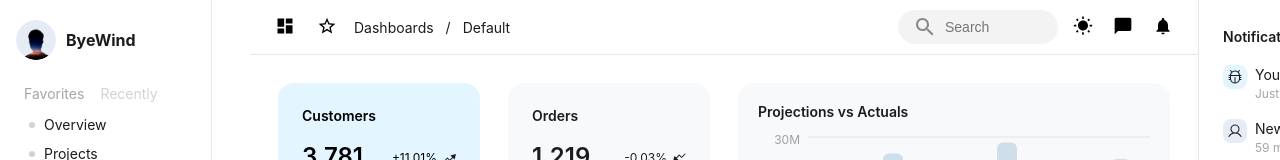
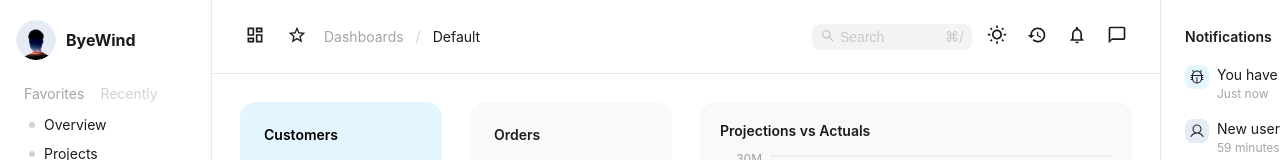
Before and after one commit to sky-blue-git/Juspay-dashboard, a React (Vite) app: page /dashboard in a window 1280 px wide. Shown: the top 160 px of the page. Built offline with nearby package versions, Linux system fonts and the light colour scheme.

Commit message:
header changes

```diff
--- a/src/components/Dashboard.css
+++ b/src/components/Dashboard.css
@@ -44,6 +44,6 @@ body {
   background-color: var(--bg-color);
   color: var(--text-color);
   display: grid;
-  grid-template-columns: 250px 1fr 250px;
+  grid-template-columns: 212px 1fr 280px;
   height: 100vh;
 }
--- a/src/components/Dashboard.jsx
+++ b/src/components/Dashboard.jsx
@@ -18,7 +18,6 @@ const Dashboard = () => {
     <div className="dashboard-container">
       <Sidebar />
       <div className="main-content">
-        {/* Pass toggleTheme function to Header */}
         <Header toggleTheme={toggleTheme} />
         <Graphs />
       </div>
--- a/src/components/dashboardComponents/Contacts.css
+++ /dev/null
@@ -1,60 +0,0 @@
-* {
-  margin: 0;
-  padding: 0;
-  box-sizing: border-box;
-}
-
-.App {
-  font-family: Arial, sans-serif;
-  width: 100vw;
-  height: 100vh;
-  display: flex;
-  justify-content: center;
-  align-items: center;
-  background-color: #f5f5f5;
-}
-
-.layout-box {
-  background-color: #ffffff;
-  padding: 16px;
-  width: 240px;
-  height: 276px;
-  display: flex;
-  flex-direction: column;
-  gap: 8px;
-}
-
-h1 {
-  font-size: 18px;
-  padding: 8px 4px;
-  text-align: left;
-  color: #333;
-}
-
-.contact-list {
-  display: flex;
-  flex-direction: column;
-  gap: 8px;
-  overflow-y: auto;
-}
-
-.contact-item {
-  display: flex;
-  align-items: center;
-  width: 100%;
-  height: 32px;
-  border-radius: 8px;
-  padding: 4px;
-  gap: 8px;
-}
-
-.contact-icon {
-  width: 24px;
-  height: 24px;
-  border-radius: 50%;
-}
-
-.contact-name {
-  font-size: 14px;
-  color: #333;
-}
--- a/src/components/dashboardComponents/Header.css
+++ /dev/null
@@ -1,62 +0,0 @@
-.header {
-  padding: 10px 20px;
-  display: flex;
-  justify-content: center;
-  align-items: center;
-  border-bottom: 1px solid var(--black10);
-}
-
-.toolbar {
-  display: flex;
-  width: 100%;
-  max-width: 1200px;
-  justify-content: space-between;
-  align-items: center;
-}
-
-/* Left Side */
-.left {
-  display: flex;
-  align-items: center;
-  gap: 12px;
-  font-size: 14px;
-}
-
-/* Search Box */
-.search-box {
-  display: flex;
-  align-items: center;
-  background-color: var(--dark-opacity);
-  border-radius: 20px;
-  padding: 5px 15px;
-  width: 160px;
-}
-
-.search-icon {
-  color: #888;
-  font-size: 18px;
-}
-
-.search-input {
-  border: none;
-  outline: none;
-  font-size: 14px;
-  background: none;
-  color: #888;
-  margin-left: 8px;
-  width: 100%;
-}
-
-/* Right Side */
-.right {
-  display: flex;
-  align-items: center;
-  gap: 10px;
-}
-
-.icon {
-  background: none;
-  border: none;
-  cursor: pointer;
-  padding: 5px;
-}
--- a/src/components/dashboardComponents/Header.jsx
+++ b/src/components/dashboardComponents/Header.jsx
@@ -1,37 +1,115 @@
-import React from "react";
-import { Search, WbSunny, Notifications, ChatBubble, Dashboard, StarBorder } from "@mui/icons-material";
-import "./Header.css";
+import React, { useState } from "react";
+import {
+  SearchOutlined,
+  WbSunnyOutlined,
+  HistoryOutlined,
+  NotificationsOutlined,
+  ChatBubbleOutline,
+  DashboardOutlined,
+  StarBorderOutlined,
+} from "@mui/icons-material";
+import search2 from "../../assets/search2.svg";
 
-const Header = ({ toggleTheme }) => {
+const Header = ({ toggleTheme, theme }) => {
+  const [selected, setSelected] = useState("Dashboards");
+
   return (
-    <div className="header">
-      <div className="toolbar">
-        <div className="left">
-          <button className="icon">
-            <Dashboard fontSize="small" />
+    <div
+      style={{
+        padding: "20px 28px",
+        display: "flex",
+        justifyContent: "center",
+        alignItems: "center",
+        borderBottom: "1px solid var(--black10)",
+        backgroundColor: "var(--background)",
+      }}
+      data-theme={theme}
+    >
+      <style>
+        {`
+          input::placeholder {
+            color: var(--black20);
+            opacity: 1; /* Ensure full opacity */
+          }
+        `}
+      </style>
+
+      <div style={{ display: "flex", width: "100%", maxWidth: "1200px", justifyContent: "space-between", alignItems: "center" }}>
+        <div style={{ display: "flex", alignItems: "center", gap: "12px", fontSize: "14px" }}>
+          <button style={{ background: "transparent", border: "none", cursor: "pointer", padding: "5px" }}>
+            <DashboardOutlined fontSize="small" style={{ color: "var(--black100)" }} />
           </button>
-          <button className="icon">
-            <StarBorder fontSize="small" />
+          <button style={{ background: "transparent", border: "none", cursor: "pointer", padding: "5px" }}>
+            <StarBorderOutlined fontSize="small" style={{ color: "var(--black100)" }} />
           </button>
-          <span>Dashboards</span>
-          <span>/</span>
-          <span>Default</span>
+
+          <span
+            onClick={() => setSelected("Dashboards")}
+            style={{
+              color: selected === "Dashboards" ? "var(--black40)" : "var(--icon-color)",
+              cursor: "pointer"
+            }}
+          >
+            Dashboards
+          </span>
+          <span style={{ color: "var(--black20)" }}>/</span>
+          <span
+            onClick={() => setSelected("Default")}
+            style={{
+              color: selected === "Default" ? "var(--black40)" : "var(--icon-color)",
+              cursor: "pointer"
+            }}
+          >
+            Default
+          </span>
         </div>
 
-        {/* Right Side */}
-        <div className="right">
-          <div className="search-box">
-            <Search className="search-icon" />
-            <input type="text" placeholder="Search" className="search-input" />
+        <div style={{ display: "flex", alignItems: "center", gap: "10px" }}>
+          <div
+            style={{
+              display: "flex",
+              backgroundColor: "var(--dark-opacity)",
+              borderRadius: "8px",
+              padding: "4px 8px",
+              width: "160px",
+            }}
+          >
+            <SearchOutlined style={{ color: "var(--black20)", fontSize: "16px" }} />
+            <input
+              type="text"
+              placeholder="Search"
+              style={{
+                border: "none",
+                outline: "none",
+                fontSize: "14px",
+                background: "none",
+                color: "var(--black20)",
+                marginLeft: "4px",
+                width: "100%",
+              }}
+            />
+            <img
+              src={search2}
+              alt="Search"
+              style={{
+                width: "18px",
+                height: "18px",
+                marginLeft: "auto"
+              }}
+            />
           </div>
-          <button className="icon" onClick={toggleTheme}>
-            <WbSunny fontSize="small" />
+
+          <button style={{ background: "transparent", border: "none", cursor: "pointer", padding: "5px" }} onClick={toggleTheme}>
+            <WbSunnyOutlined fontSize="small" style={{ color: "var(--black100)" }} />
           </button>
-          <button className="icon">
-            <ChatBubble fontSize="small" />
+          <button style={{ background: "transparent", border: "none", cursor: "pointer", padding: "5px" }}>
+            <HistoryOutlined fontSize="small" style={{ color: "var(--black100)" }} />
           </button>
-          <button className="icon">
-            <Notifications fontSize="small" />
+          <button style={{ background: "transparent", border: "none", cursor: "pointer", padding: "5px" }}>
+            <NotificationsOutlined fontSize="small" style={{ color: "var(--black100)" }} />
+          </button>
+          <button style={{ background: "transparent", border: "none", cursor: "pointer", padding: "5px" }}>
+            <ChatBubbleOutline fontSize="small" style={{ color: "var(--black100)" }} />
           </button>
         </div>
       </div>
--- a/src/components/dashboardComponents/sidebar/Dashboards.jsx
+++ b/src/components/dashboardComponents/sidebar/Dashboards.jsx
@@ -38,7 +38,7 @@ const Dashboards = () => {
                   left: "0px",
                   height: "16px",
                   width: "4px",
-                  backgroundColor: "var(--primary-brand)",
+                  backgroundColor: "var(--primary-brand",
                   borderRadius: "2px",
                 }}
               />
```
Also changed, not shown: src/components/dashboardComponents/RevenueByLocation.css (deleted, +0 -43 lines), src/components/dashboardComponents/sidebar/SideBar.css (deleted, +0 -145 lines), src/assets/search2.svg (added).
